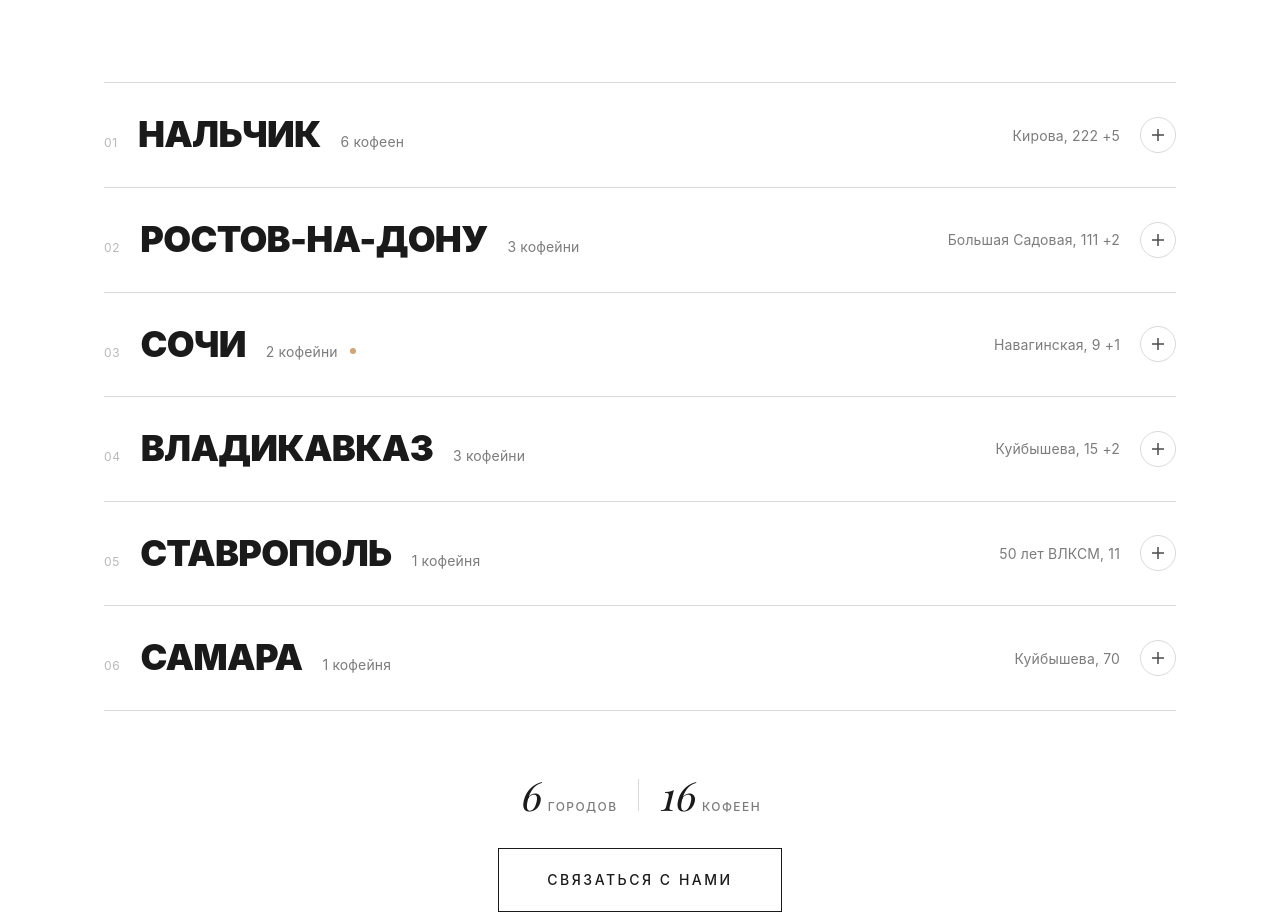
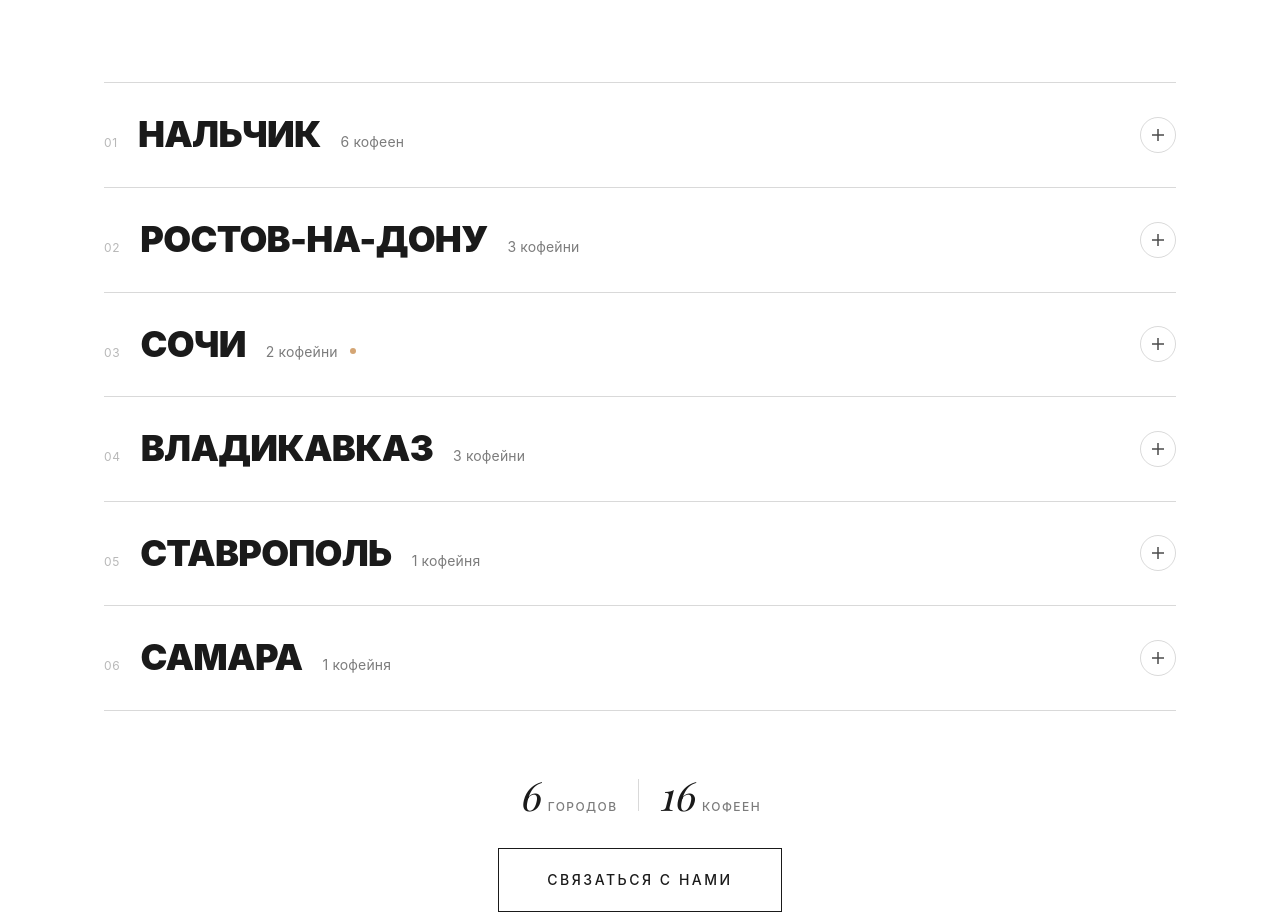
Before and after one commit to alenki/balancecoffee, a React (Vite) app: page / in a window 1280 px wide. Shown: the part 5061-5985 px from the top of the page. Built offline with nearby package versions, Linux system fonts and the light colour scheme; a web font is replaced by a local one.

Commit message:
cafe section refinements

```diff
--- a/src/components/home/CafesSection.tsx
+++ b/src/components/home/CafesSection.tsx
@@ -62,12 +62,6 @@ function CityRow({
         </div>
 
         <div className={styles.rowRight}>
-          {/* First address preview on desktop */}
-          <span className={styles.addressPreview}>
-            {city.locations[0].address}
-            {hasMultiple && ` +${city.locations.length - 1}`}
-          </span>
-
           <span
             className={`${styles.expandIcon} ${isExpanded ? styles.expandIconActive : ''}`}
           >
```
